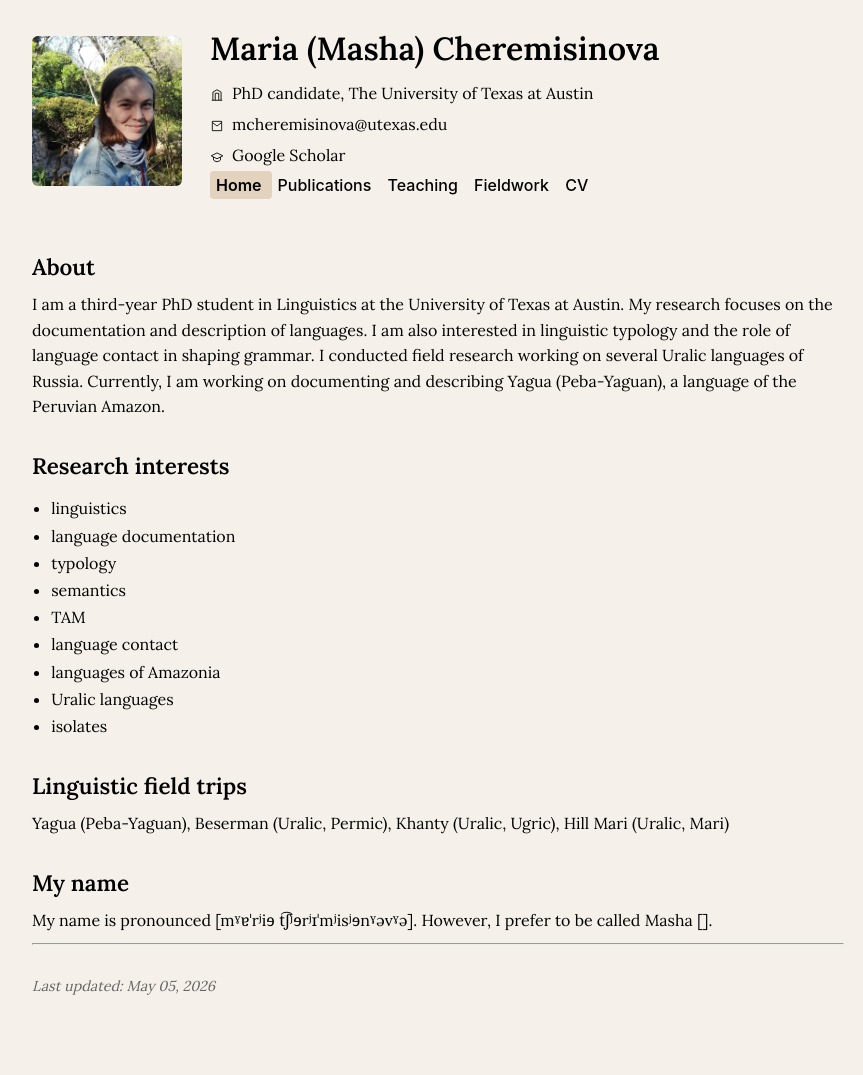
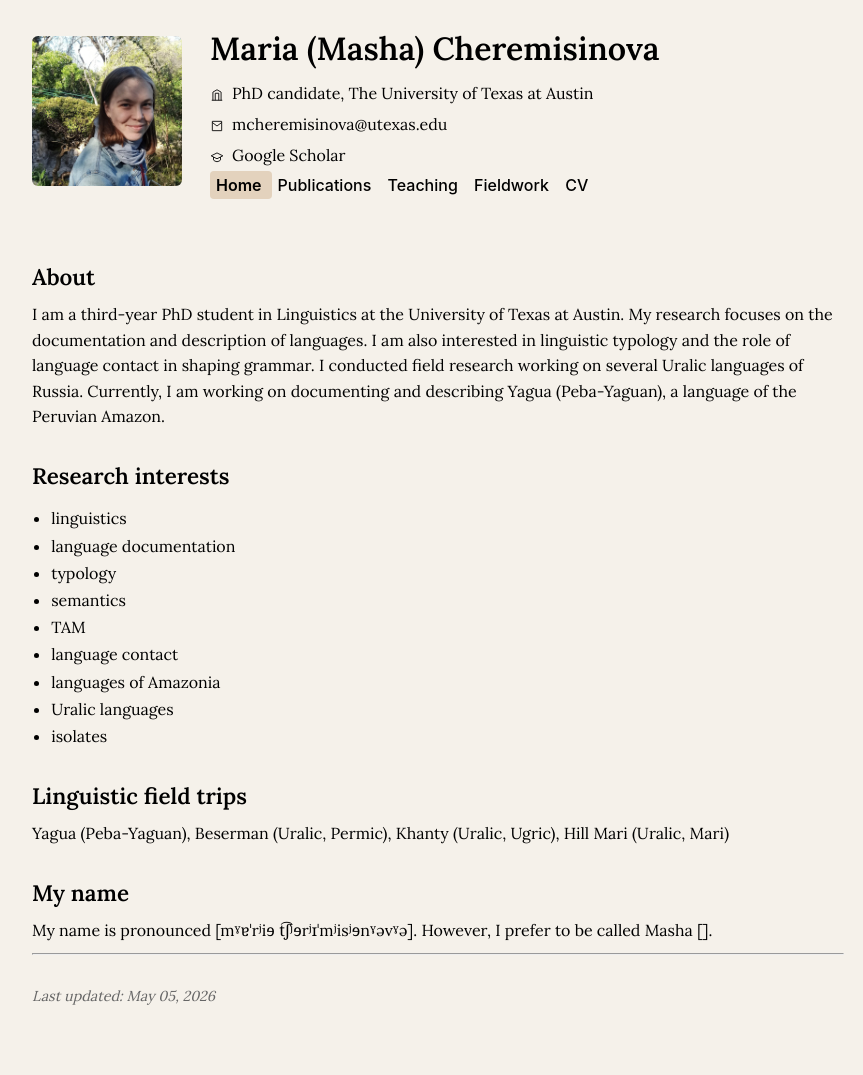
Before and after one commit to mashache/mashache.github.io, a Jekyll site: the page built from index.md, in a window 1280 px wide. Shown: the whole page, without its empty margins (202-1065 px from the left). Built offline with Jekyll 4.4.1, drawn with Linux system fonts in a browser that asks for light colours.

Commit message:
Update custom.css

```diff
--- a/assets/custom.css
+++ b/assets/custom.css
@@ -128,7 +128,7 @@ footer {
 }
 
 .profile-block {
-  margin-bottom: 16px !important;
+  margin-bottom: 26px !important;
 }
 
 .site-menu {
```
